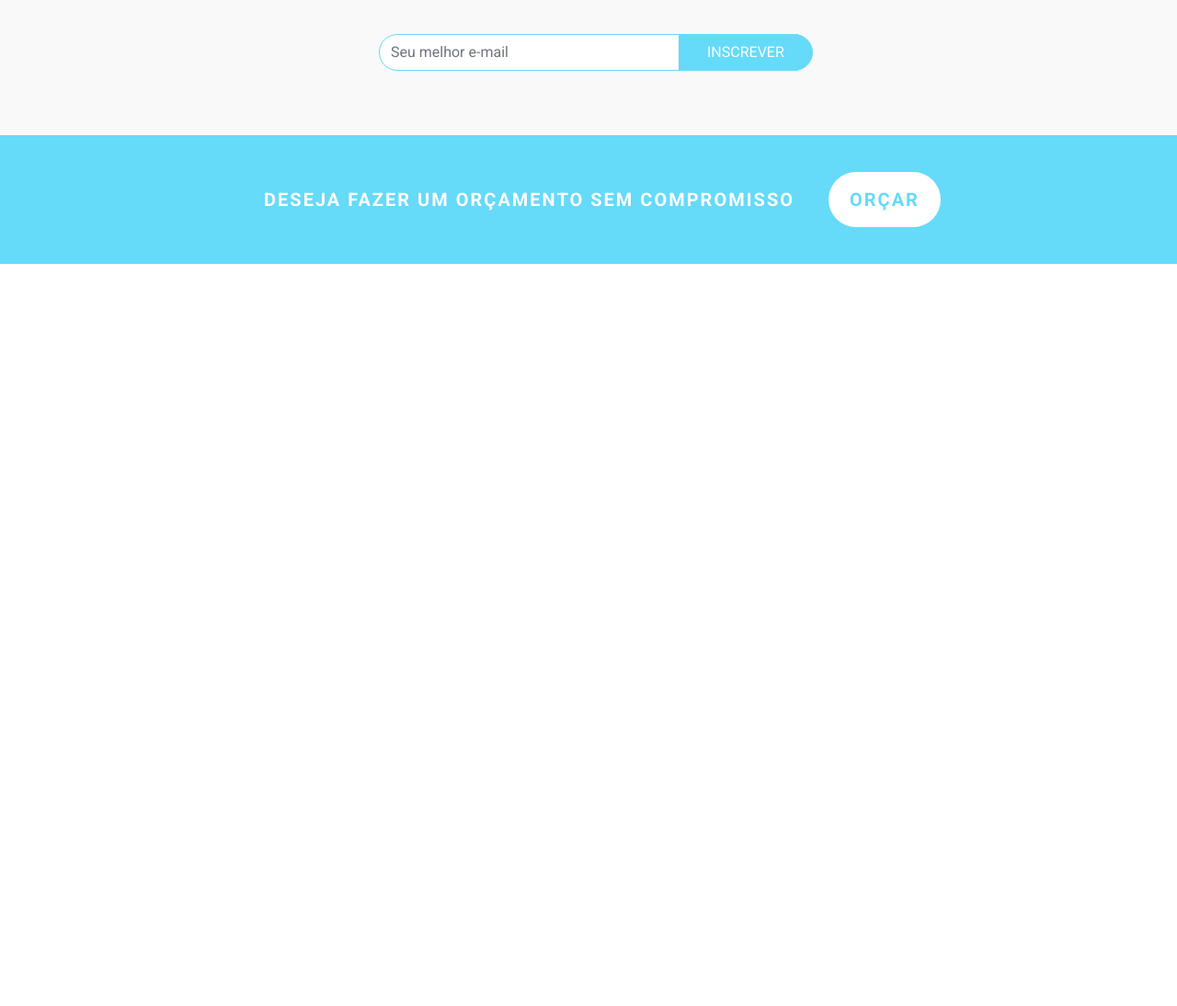
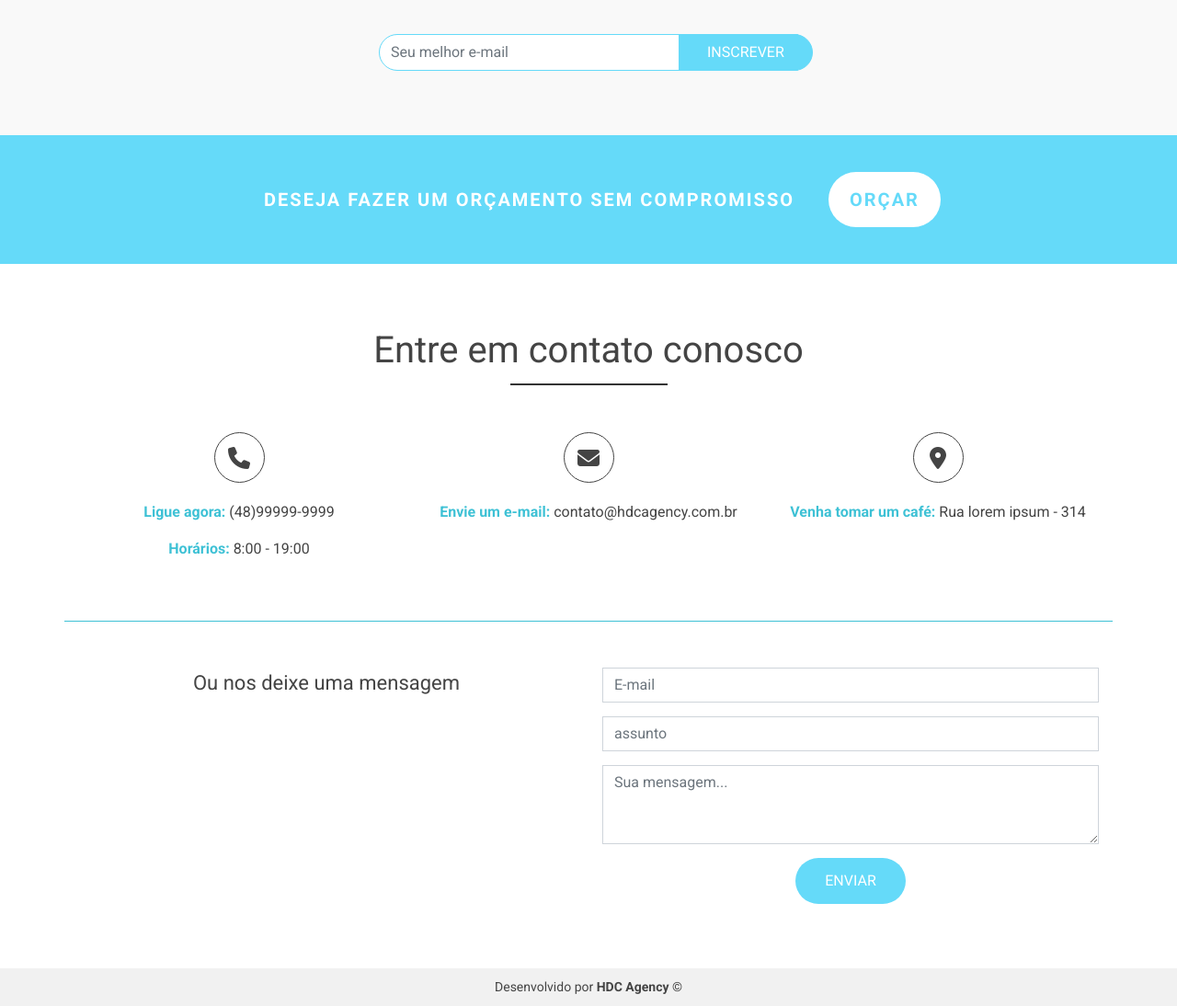
Before and after one commit to Joaovictoroliveira/Curso-Bootstrap-HDC, a plain HTML site: page index.html in a window 1280 px wide. Shown: the part 4740-5834 px from the top of the page at 92% size. Before the commit the page ends 5027 px from the top, so only its background shows below. Drawn offline with nearby package versions, Linux system fonts and the light colour scheme; a script that the page names is missing.

Commit message:
Adicionando footer

```diff
--- a/css/style.css
+++ b/css/style.css
@@ -348,3 +348,78 @@ header,
     width: auto;
     letter-spacing: 2px;
 }
+
+/* Rodapé */
+#contact-area {
+    text-align: center;
+}
+
+.contact-box {
+    padding-bottom: 50px;
+    margin-bottom: 50px;
+    border-bottom: 1px solid #3ec1d5;
+}
+
+.contact-box i {
+    color: #444444;
+    border: solid 1px #444444;
+    border-radius: 50%;
+    width: 55px;
+    height: 55px;
+    line-height: 55px;
+    font-size: 24px;
+    margin-bottom: 20px;
+}
+
+.contact-box p {
+    font-size: 16px;
+}
+
+.contact-title {
+    font-weight: bold;
+    color: #3ec1d5;
+}
+
+#msg-box p {
+    font-size: 22px;
+}
+
+#contact-form input[type="text"],
+#contact-form input[type="email"],
+#contact-form textarea {
+    margin-bottom: 15px;
+    border-radius: 0;
+}
+
+#contact-form .main-btn {
+    width: 120px;
+    height: 50px;
+}
+
+#contact-form .main-btn:hover {
+    color: #3ec1d5;
+}
+
+/* Copy */
+#copy-area {
+    background-color: #f1f1f1;
+}
+
+#copy-area .container {
+    padding: 10px 0;
+    text-align: center;
+}
+
+#copy-area .container p {
+    margin-bottom: 0;
+}
+
+#copy-area .container a {
+    font-weight: bold;
+    color: #444444;
+}
+
+#copy-area .container a:hover {
+    text-decoration: none;
+    color: #3ec1d5;
+}
--- a/index.html
+++ b/index.html
@@ -304,7 +304,53 @@
                 </div>
             </div>
         </main>
+        <!-- Rodapé -->
+        <footer>
+            <div id="contact-area">
+                <div class="container">
+                    <div class="row">
+                        <div class="col-md-12">
+                            <h3 class="main-title">Entre em contato conosco</h3>
+                        </div>
+                        <div class="col-md-4 contact-box">
+                            <i class="fas fa-phone"></i>
+                            <p><span class="contact-title">Ligue agora:</span> (48)99999-9999</p>
+                            <p><span class="contact-title">Horários:</span> 8:00 - 19:00</p>
+                        </div>
+                        <div class="col-md-4 contact-box">
+                            <i class="fas fa-envelope"></i>
+                            <p><span class="contact-title">Envie um e-mail:</span> contato@hdcagency.com.br</p>
+                        </div>
+                        <div class="col-md-4 contact-box">
+                            <i class="fas fa-map-marker-alt"></i>
+                            <p><span class="contact-title">Venha tomar um café:</span> Rua lorem ipsum - 314</p>
+                        </div>
+                        <div class="col-md-6" id="msg-box">
+                            <p>Ou nos deixe uma mensagem</p>
+                        </div>
+                        <div class="col-md-6" id="contact-form">
+                            <form action="">
+                                <input type="email" class="form-control" placeholder="E-mail" name="email">
+                                <input type="text" class="form-control" placeholder="assunto" name="subject">
+                                <textarea class="form-control" rows="3" placeholder="Sua mensagem..." name="message"></textarea>
+                                <input type="submit" class="main-btn" value="Enviar">
+                            </form>
+                        </div>
+                    </div>
+                </div>
+            </div>
+            <div id="copy-area">
+                <div class="container">
+                    <div class="row">
+                        <div class="col-md-12">
+                            <p>Desenvolvido por <a href="#" target="_blank">HDC Agency</a> &copy;</p>
+                        </div>
+                    </div>
+                </div>
+            </div>
+        </footer>
 
+        <!-- Scripts do projeto -->
         <script src="js/scripts.js"></script>
     </body>
 </html>
```
